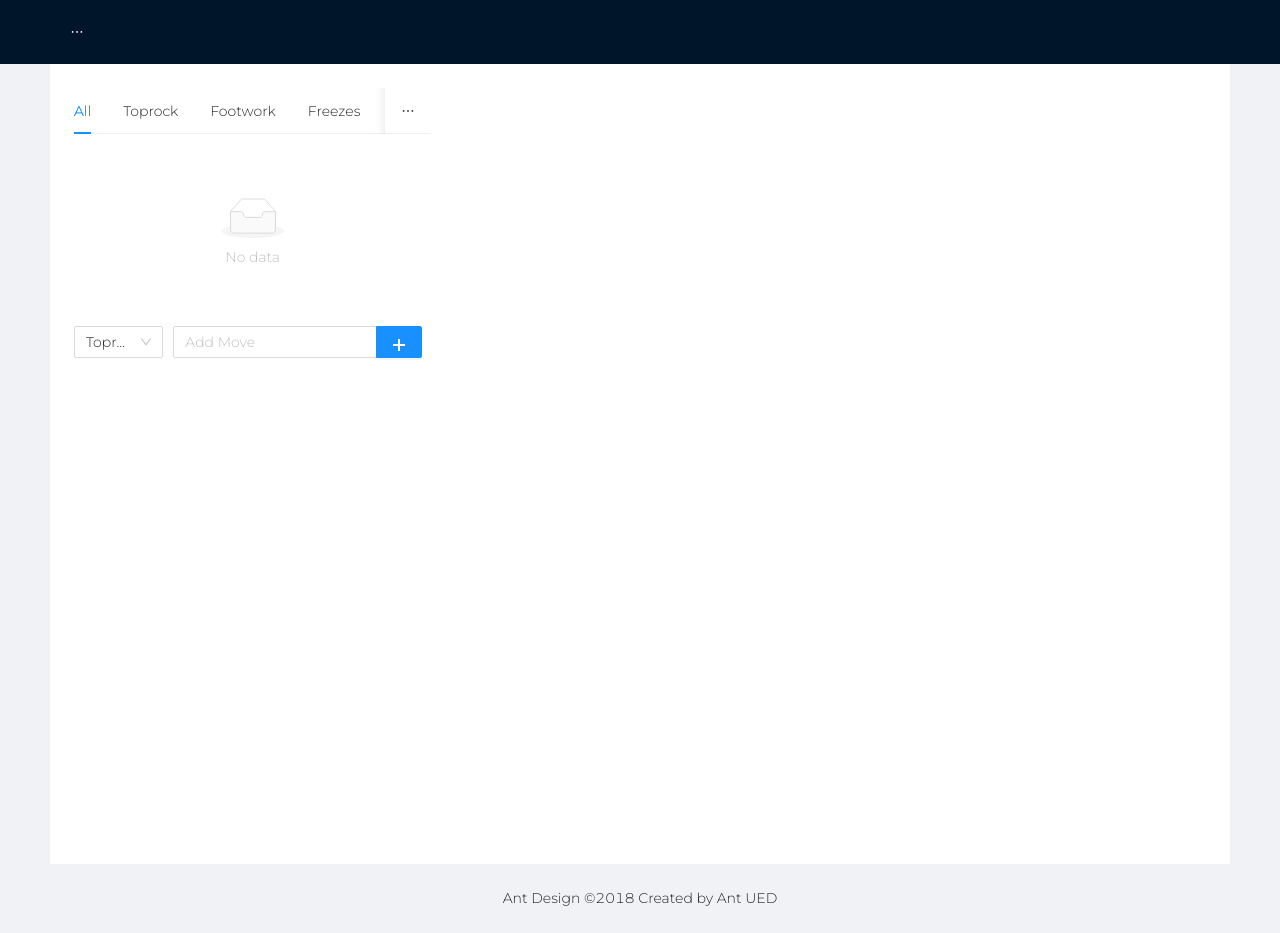
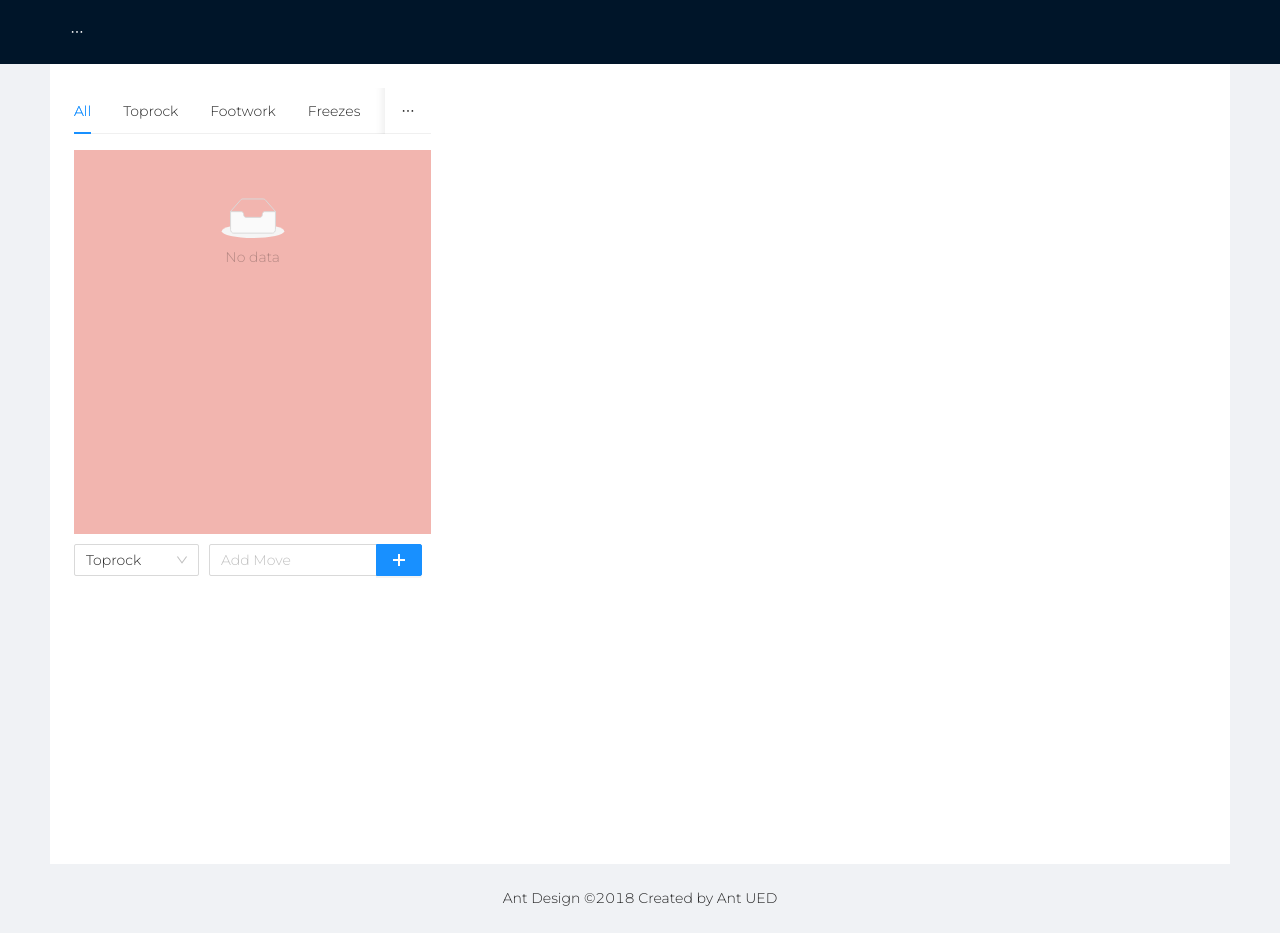
Before and after one commit to Helen300/BboyGen, a React (Create React App) app: page / in a window 1280 px wide. Built offline with nearby package versions, Linux system fonts and the light colour scheme.

Commit message:
making box fixed height

```diff
--- a/src/components/Move.js
+++ b/src/components/Move.js
@@ -9,7 +9,7 @@ const { Meta } = Card;
 class Move extends React.Component {
 
 	isSelected() {
-		return this.props.moveIdx == this.props.selectedMoveIdx
+		return this.props.moveIdx === this.props.selectedMoveIdx
 	}
 
 	deleteMove(e) {
--- a/src/components/MoveDetail.js
+++ b/src/components/MoveDetail.js
@@ -1,8 +1,11 @@
 import React from 'react';
 import { connect } from 'react-redux';
+import "../css/components/MoveDetail.css"
 import { Input } from 'antd';
 
 const { TextArea } = Input;
+
+
 
 
 // for all moves, there exists one moveDetail div that gets updated
@@ -16,16 +19,13 @@ class MoveDetail extends React.Component {
 				</div>
 			);
 		} else {
-			console.info("####")
-			console.info(this.props.move.description)
-			console.info("####")
 			return (
 				// since we need to return one div
 				<div>
-				<h3> Move Description </h3>
-				<div style={{ backgroundColor: "#939BCB", color: "white",  width:100, padding: 7}}>{this.props.move.name}</div>
+				<h4 className="MoveDescrip">Move Description</h4>
+				<div className="MoveName">Name of Move: {this.props.move.name}</div>
 				{
-					this.props.currentTab == 'All' ?
+					this.props.currentTab === 'All' ?
 					<div>Type: {this.props.move.type}</div>
 					:
 					null
--- a/src/components/MoveInput.js
+++ b/src/components/MoveInput.js
@@ -1,7 +1,7 @@
 import React from 'react';
 
 import 'antd/dist/antd.css';
-import { Row, Col, Select, Input } from 'antd';
+import { Select, Input } from 'antd';
 import { PlusOutlined } from '@ant-design/icons';
 
 import $ from 'jquery';
@@ -53,22 +53,15 @@ class MoveInput extends React.Component {
 	}
 
 	componentWillReceiveProps(newProps) {
-		console.log('updating default move');
-		console.log('newwwww pROPSSS', newProps);
 		var type = newProps.currentTab;
-		if (newProps.currentTab != 'All') {
+		if (newProps.currentTab !== 'All') {
 			this.onTypeChange(type);
 		}
-		/*this.setState({
-			selectedMoveType: type,
-		})
-		$('#selectType').val(type);
-		console.log('SELECTED CHNAGEEED' , $('#selectType').val()); */
 	}
 
 	render() {
 		return (
-			<div>
+			<div className="MoveInput">
 				  <Select
 				  	id="selectType"
 				    showSearch
@@ -98,7 +91,7 @@ class MoveInput extends React.Component {
 						placeholder="Add Move"
 						onSearch={() => this.addMove()}
 						refresh={this.state.refresh}
-						enterButton={<PlusOutlined />}
+						enterButton={<center><PlusOutlined /></center>}
 						className="InputMove"
 					/>
 			</div>
--- a/src/components/MoveList.js
+++ b/src/components/MoveList.js
@@ -2,9 +2,9 @@ import React from 'react';
 import { connect } from 'react-redux';
 import Moves from './Moves';
 
-import $ from 'jquery';
+// import 'antd/dist/antd.css';
 
-// import 'antd/dist/antd.css';
+import "../css/components/MoveList.css"
 
 
 // contains List of Moves and Form to add moves
@@ -12,7 +12,7 @@ import $ from 'jquery';
 class MoveList extends React.Component {
 	render() {
 		return (
-			<div>
+			<div class="MoveListDiv">
 				<Moves
 					data={this.props.movesList}
 					currentTab={this.props.currentTab}
--- a/src/components/Moves.js
+++ b/src/components/Moves.js
@@ -10,12 +10,10 @@ class Moves extends React.Component {
     // console.log(' in move filter item is', item);
     // RETURNS EITHER ALL, TOPROCK, FOOTWORK, FREEZES, POWER...
     const key = this.props.currentTab;
-    if (key == 'All') {
+    if (key === 'All') {
       return true
     }
 
-    // console.log('item type', item.type == key);
-    // console.log('=== ', item.type === key);
     return item.type === key
   }
 
--- a/src/containers/MoveListView.js
+++ b/src/containers/MoveListView.js
@@ -9,7 +9,7 @@ import $ from 'jquery';
 import 'bootstrap/dist/css/bootstrap.css';
 
 import 'antd/dist/antd.css';
-import { Row, Col, Tabs } from 'antd';
+import { Tabs } from 'antd';
 import "../css/containers/MoveListView.css"
 
 
@@ -28,11 +28,6 @@ class MoveListView extends React.Component {
 	}
 
 	addMove(newMove, type) {
-		console.log('currentTab ', this.state.currentTab);
-		console.log('adding move of type ', type);
-		/* console.log(this.state.selectedMoveType);
-		var inputMove = this.state.inputValue;
-		var type = this.state.selectedMoveType; */
 		if (this.props.token !== null) {
 			axios.defaults.headers = {
 				"Content-Type": "application/json",
@@ -63,7 +58,6 @@ class MoveListView extends React.Component {
 	}
 
 	deleteMove = (moveIdx) => {
-		console.log('deleting...');
 		// simply creating headers
 		if (this.props.token !== null) {
 			axios.defaults.headers = {
@@ -82,7 +76,7 @@ class MoveListView extends React.Component {
 					selectedMoveIdx: this.state.selectedMoveIdx - 1,
 				})
 			}
-			if(moveIdx == this.state.selectedMoveIdx) {
+			if(moveIdx === this.state.selectedMoveIdx) {
 				this.setState({
 					movesList: newList,
 					selectedMoveIdx: -1,
@@ -109,7 +103,7 @@ class MoveListView extends React.Component {
 
 	selectMove = (moveIdx) => {
 		// unselect the move if it is selected again
-		if(moveIdx == this.state.selectedMoveIdx) {
+		if(moveIdx === this.state.selectedMoveIdx) {
 			this.setState({
 				selectedMoveIdx: -1
 			});
@@ -122,9 +116,6 @@ class MoveListView extends React.Component {
 
 	updateDescription() {
 		var newDescription = $("#moveDescription").val()
-		console.info("^^^^")
-		console.info(newDescription)
-		console.info("^^^^")
 		if (this.props.token !== null) {
 			axios.defaults.headers = {
 				"Content-Type": "application/json",
@@ -153,8 +144,6 @@ class MoveListView extends React.Component {
 
 	// when new props arrive, component rerenders
 	componentWillReceiveProps(newProps) {
-		console.log(newProps);
-		console.log('username$$$$', localStorage.getItem('username'));
 		if (newProps.token) {
 			axios.defaults.headers = {
 				"Content-Type": "application/json",
--- a/src/css/components/Move.css
+++ b/src/css/components/Move.css
@@ -1,20 +1,28 @@
 .NormalCard {
-	width: 95%;
+	width: 98%;
+	height: 98%;
 	background-color: white;
+	border-radius: 0.3em;
+	margin: 1%;
+	float:center;
 }
 
 .NormalTitle {
-	color: #939BCB;
+	color: #5f6bb2;
 }
 
 .NormalDelete {
 	float: right;
-	color: #939BCB;
+	color: #5f6bb2;
 }
 
 .SelectedCard {
-	width: 95%;
+	width: 98%;
+	height: 98%;
 	background-color: #939BCB;
+	border-radius: 0.3em;
+	margin: 1%;
+	float:center;
 }
 
 .SelectedTitle {
--- /dev/null
+++ b/src/css/components/MoveDetail.css
@@ -0,0 +1,12 @@
+.MoveName {
+	background-color: #939BCB;
+	color: white;
+	width: 20em;
+	border-radius: 0.3em;
+	padding:0.5em;
+
+}
+
+.MoveDescrip {
+	margin-top:0.7em;
+}
--- a/src/css/components/MoveInput.css
+++ b/src/css/components/MoveInput.css
@@ -1,12 +1,12 @@
 .SelectType {
-	width: 25%;
+	width: 35%;
 	display:'inline-block';
 	margin-right:10px;
 	margin-top: 10px;
 }
 
 .InputMove {
-	width: 70%;
+	width: 60%;
 	display:'inline-block';
 	margin-top: 10px;
 }
--- /dev/null
+++ b/src/css/components/MoveList.css
@@ -0,0 +1,5 @@
+.MoveListDiv {
+	min-height:48vh;
+	background-color: #F2B5AF;
+	border: 1em #F2B5AF;
+}
```
Also changed, not shown: src/css/containers/MoveListView.css (line endings or trailing spaces).
